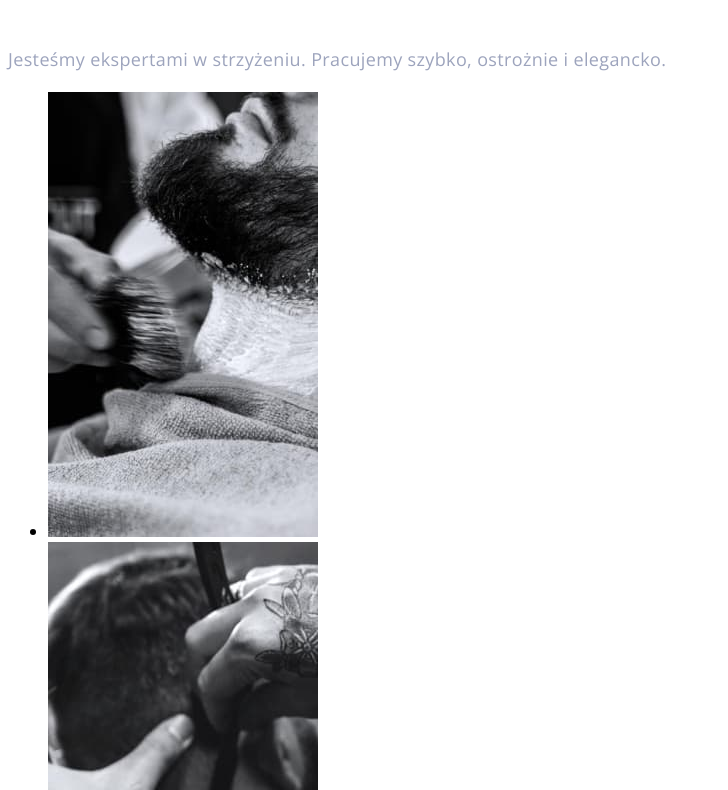
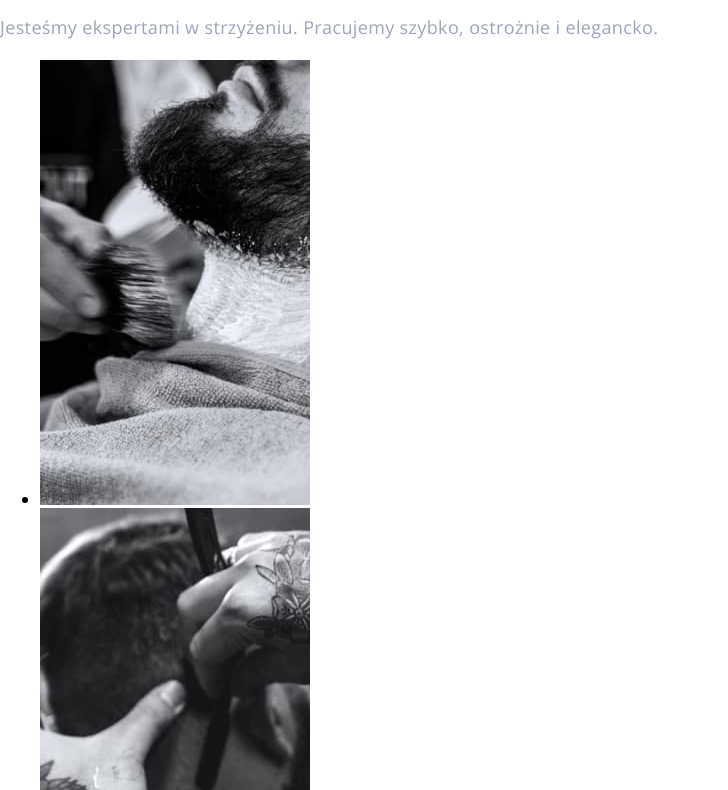
Before and after one commit to Anna-Prokop/Barbershop, a plain HTML site: page index.html in a window 1280 px wide. Shown: the part 466-1256 px from the top of the page, without its empty margins (0-728 px from the left). Drawn offline with nearby package versions, Linux system fonts and the light colour scheme.

Commit message:
Modern-normalize was added

```diff
--- a/index.html
+++ b/index.html
@@ -7,7 +7,8 @@
     <link rel="preconnect" href="https://fonts.googleapis.com">
 <link rel="preconnect" href="https://fonts.gstatic.com" crossorigin>
 <link href="https://fonts.googleapis.com/css2?family=Open+Sans:wght@400;600;700&family=Raleway:wght@700&display=swap" rel="stylesheet">
-    <link rel="stylesheet" href="css/styles.css"/>
+<link rel="stylesheet" href="https://cdn.jsdelivr.net/npm/modern-normalize/modern-normalize.css"/>
+<link rel="stylesheet" href="css/styles.css"/>
     <title>Barbershop</title>
 </head>
 <body>
```
